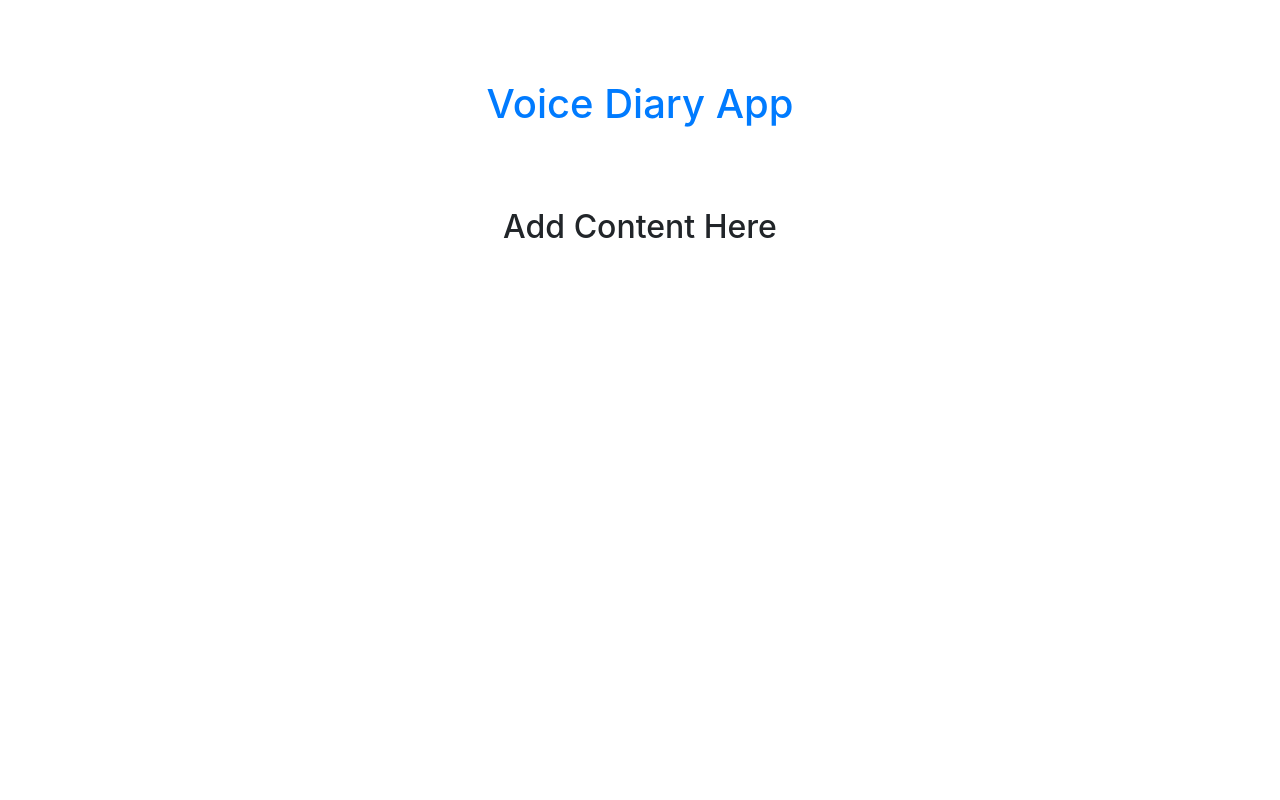
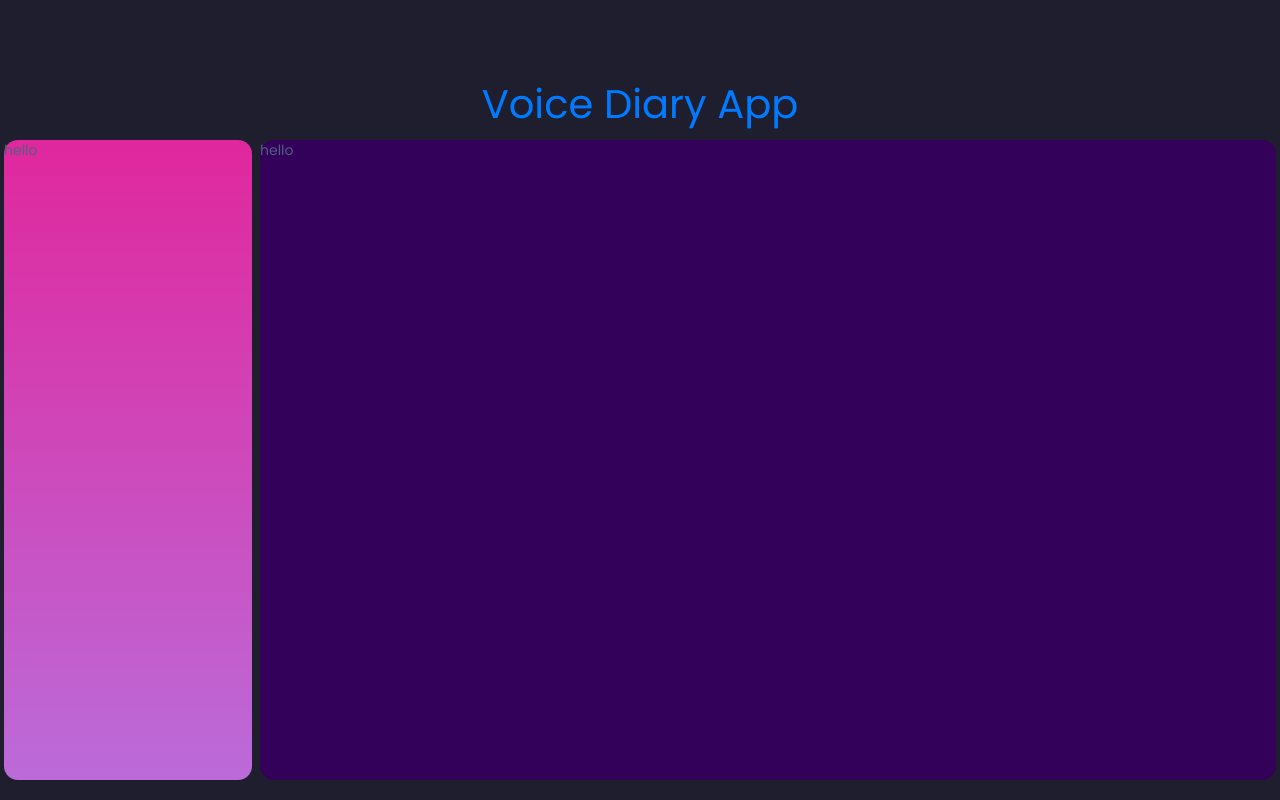
Before and after one commit to jacquelynchow/pennappsxxi, a Flask app: page / in a window 1280 px wide. Run offline with Flask 2, Linux system fonts and the light colour scheme; some libraries are stand-ins or nearby versions.

Commit message:
front page skeleton

```diff
--- a/app/routes.py
+++ b/app/routes.py
@@ -1,8 +1,8 @@
-from flask import render_template
+from flask import Flask, render_template, url_for
 from app import app
 
 @app.route('/')
-@app.route('/index')
+@app.route('/index', methods=["GET"])
 def index():
     user = {'username': 'Alice'}
     return render_template('index.html', title='Home', user=user)
--- a/app/static/styles.css
+++ b/app/static/styles.css
@@ -2,3 +2,42 @@ h1, h2 {
   text-align: center;
   margin-top: 5rem;
 }
+body {
+  -moz-osx-font-smoothing: grayscale;
+  -webkit-font-smoothing: antialiased;
+  margin: 0;
+  font-family: "Poppins", sans-serif;
+  font-size: 0.875rem;
+  font-weight: 400;
+  line-height: 1.5;
+  color: #525f7f;
+  text-align: left;
+  background-color: #1e1e2f;
+}
+html {
+  font-family: sans-serif;
+  line-height: 1.15;
+  -webkit-text-size-adjust: 100%;
+  -webkit-tap-highlight-color: rgba(34, 42, 66, 0);
+}
+nav {
+  background: transparent;
+  height: 10vh;
+  margin: 0.5vh;
+}
+#sidebar, #content {
+  background: rgb(224,39,157);
+  background: linear-gradient(180deg, rgba(224,39,157,1) 0%, rgba(187,107,217,1) 100%);
+  margin: 0.5vh;
+  height: 80vh;
+  border-radius: 1em;
+}
+main {
+  display: grid;
+  grid-template-columns: 1fr 4fr;
+  max-height: 80vh;
+}
+#content {
+  background: #33005A;
+
+}
--- a/app/templates/index.html
+++ b/app/templates/index.html
@@ -1,14 +1,17 @@
-{% extends "layout.html" %}
+{% extends 'layout.html' %}
 
 {% block heading %}
-
+  <h1>TEST</h1>
 {% endblock %}
 
 {% block body %}
-  <div class="home">
-    <h1>PennApps XXI Woohoo!!</h1>
-    <p>
-      Makin' a voice diary app...
-    </p>
-  </div>
+  <main>
+    <div id="sidebar">
+      hello
+    </div>
+    <div id="content">
+      hello
+    </div>
+
+  </main>
 {% endblock %}
--- a/app/templates/layout.html
+++ b/app/templates/layout.html
@@ -7,9 +7,11 @@
       <!-- Bootstrap CSS -->
       <link rel="stylesheet" href="https://stackpath.bootstrapcdn.com/bootstrap/4.3.1/css/bootstrap.min.css" integrity="sha384-ggOyR0iXCbMQv3Xipma34MD+dH/1fQ784/j6cY/iJTQUOhcWr7x9JvoRxT2MZw1T" crossorigin="anonymous">
       <!--custom stylesheet-->
-      <link rel="stylesheet" href="{{ url_for('static', filename='/styles.css') }}">
+      <link rel="stylesheet" href="{{ url_for('static', filename='styles.css') }}">
       <!--google font-->
       <link href="https://fonts.googleapis.com/css2?family=Montserrat:wght@300;400;700&display=swap" rel="stylesheet">
+      <link href="https://fonts.googleapis.com/css?family=Poppins:200,300,400,600,700,800" rel="stylesheet">
+
       <!--icons-->
       <link href="https://stackpath.bootstrapcdn.com/font-awesome/4.7.0/css/font-awesome.min.css" rel="stylesheet">
       <!-- Favicon -->
@@ -29,10 +31,9 @@
     </head>
 
     <body>
-      <h2>Add Content Here</h2>
+      {% block body %}{% endblock %}
+    </body>
+    <script src="https://cdn.jsdelivr.net/npm/popper.js@1.16.0/dist/umd/popper.min.js" integrity="sha384-Q6E9RHvbIyZFJoft+2mJbHaEWldlvI9IOYy5n3zV9zzTtmI3UksdQRVvoxMfooAo" crossorigin="anonymous"></script>
+    <script src="https://stackpath.bootstrapcdn.com/bootstrap/4.4.1/js/bootstrap.min.js" integrity="sha384-wfSDF2E50Y2D1uUdj0O3uMBJnjuUD4Ih7YwaYd1iqfktj0Uod8GCExl3Og8ifwB6" crossorigin="anonymous"></script>
 
-      <script src="https://cdn.jsdelivr.net/npm/popper.js@1.16.0/dist/umd/popper.min.js" integrity="sha384-Q6E9RHvbIyZFJoft+2mJbHaEWldlvI9IOYy5n3zV9zzTtmI3UksdQRVvoxMfooAo" crossorigin="anonymous"></script>
-      <script src="https://stackpath.bootstrapcdn.com/bootstrap/4.4.1/js/bootstrap.min.js" integrity="sha384-wfSDF2E50Y2D1uUdj0O3uMBJnjuUD4Ih7YwaYd1iqfktj0Uod8GCExl3Og8ifwB6" crossorigin="anonymous"></script>
-
-    </body>
 </html>
```
